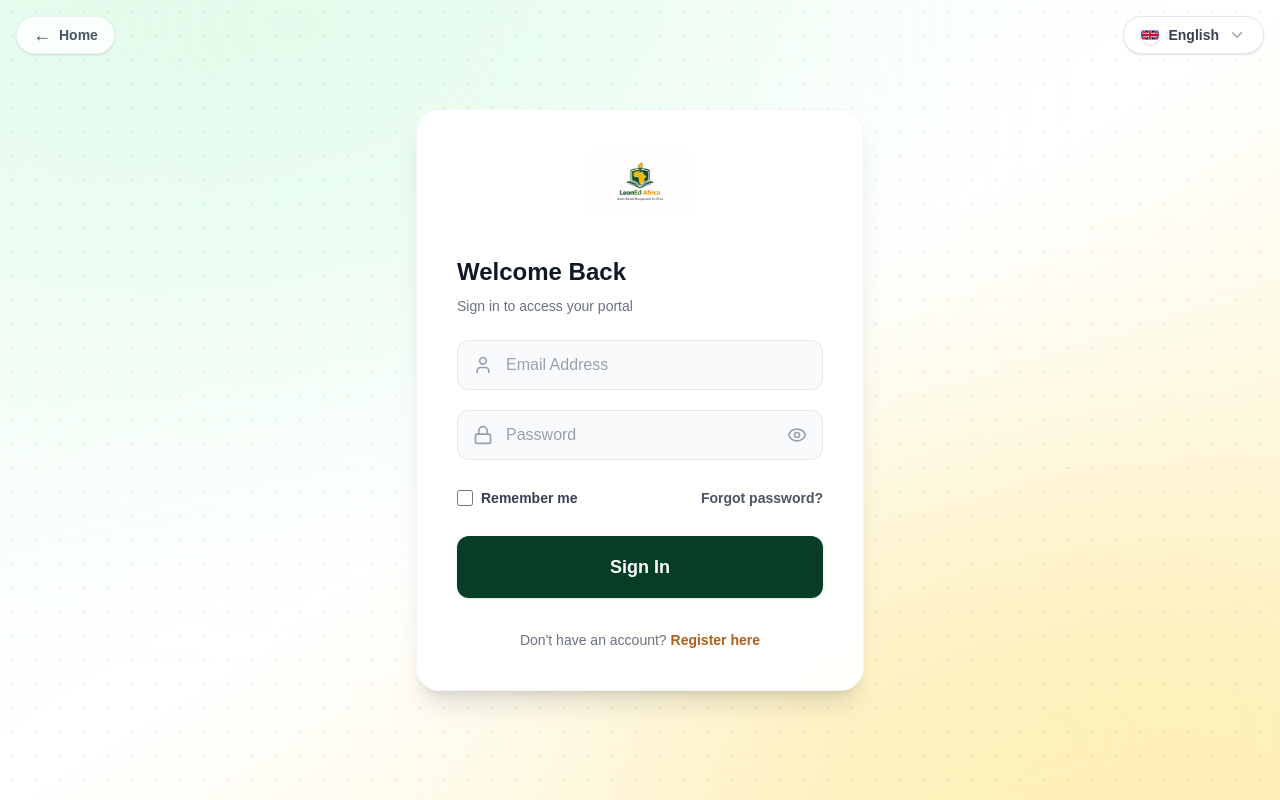
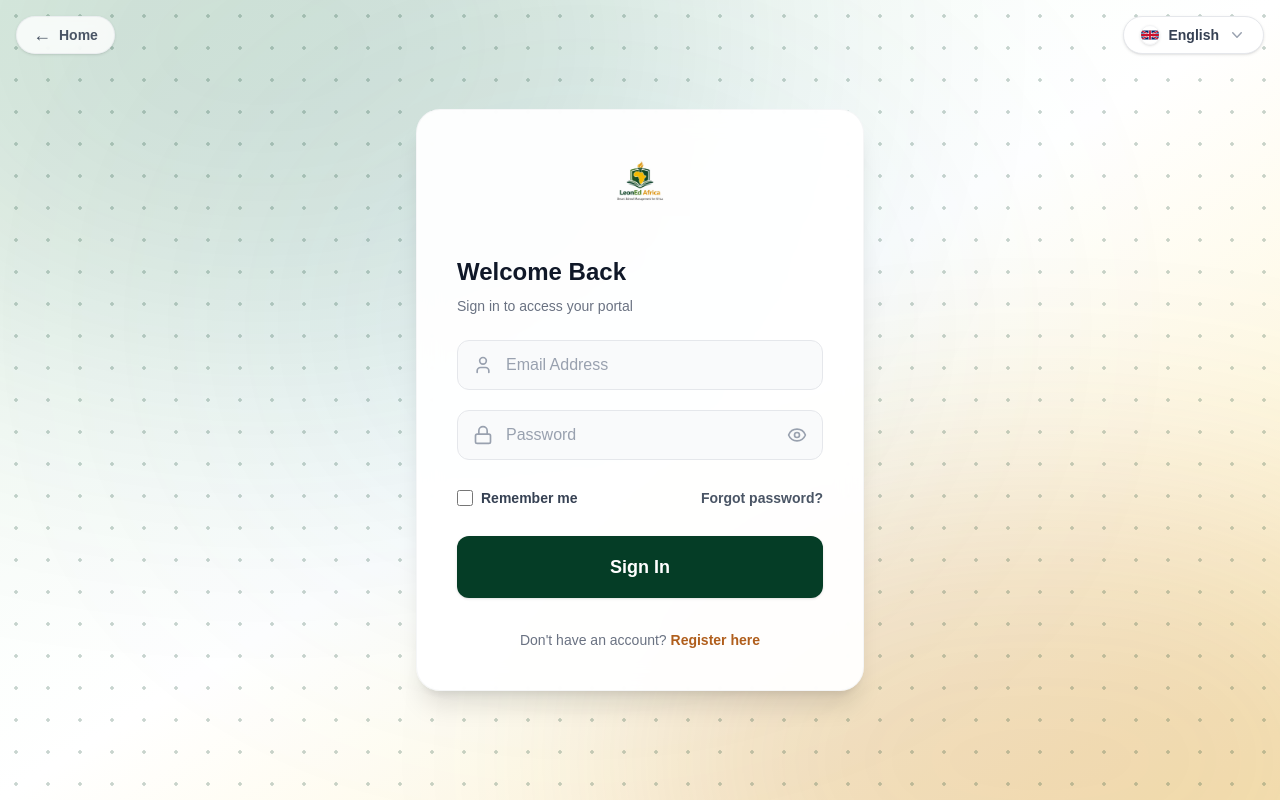
Before and after one commit to Leon-Eds/Frontend, a Next.js app: page /login in a window 1280 px wide. Built offline with nearby package versions, Linux system fonts and the light colour scheme.

Commit message:
fix: increase contrast and visibility of login page background grid and glows

```diff
--- a/src/app/globals.css
+++ b/src/app/globals.css
@@ -183,11 +183,11 @@ html.dark .blueprint-bg {
 
 /* Transparent premium dot-grid overlay */
 .dot-grid-overlay {
-  background-image: radial-gradient(rgba(5, 61, 38, 0.12) 1.5px, transparent 1.5px);
-  background-size: 24px 24px;
+  background-image: radial-gradient(rgba(5, 61, 38, 0.22) 1.5px, transparent 2px);
+  background-size: 32px 32px;
 }
 html.dark .dot-grid-overlay {
-  background-image: radial-gradient(rgba(255, 255, 255, 0.08) 1.5px, transparent 1.5px) !important;
+  background-image: radial-gradient(rgba(255, 255, 255, 0.18) 1.5px, transparent 2px) !important;
 }
 
 /* Animated floating mesh blobs for backgrounds */
--- a/src/app/login/page.tsx
+++ b/src/app/login/page.tsx
@@ -79,14 +79,27 @@ export default function LoginPage() {
       <div
         className="absolute inset-0 pointer-events-none transition-transform duration-700 ease-out"
         style={{
-          transform: `translate(${mousePos.x * 40}px, ${mousePos.y * 40}px)`
+          transform: `translate(${mousePos.x * 50}px, ${mousePos.y * 50}px)`
         }}
       >
-        <div className="absolute top-[-20%] left-[-10%] w-[60%] h-[60%] rounded-full bg-green-200/30 blur-[130px] animate-drift-one" />
-        <div className="absolute bottom-[-20%] right-[-10%] w-[60%] h-[60%] rounded-full bg-amber-200/35 blur-[130px] animate-drift-two" />
+        {/* Primary forest green glow */}
+        <div
+          className="absolute top-[-20%] left-[-15%] w-[65%] h-[65%] rounded-full blur-[130px] animate-drift-one"
+          style={{ backgroundColor: '#053d26', opacity: 0.16 }}
+        />
+        {/* Accent warm amber glow */}
+        <div
+          className="absolute bottom-[-25%] right-[-15%] w-[65%] h-[65%] rounded-full blur-[130px] animate-drift-two"
+          style={{ backgroundColor: '#b05e1c', opacity: 0.18 }}
+        />
+        {/* Secondary soft sky/teal glow */}
+        <div
+          className="absolute top-[25%] left-[20%] w-[45%] h-[45%] rounded-full blur-[140px] animate-drift-one"
+          style={{ backgroundColor: '#0ea5e9', opacity: 0.08 }}
+        />
       </div>
       {/* Subtle transparent dot grid on top of the mesh */}
-      <div className="absolute inset-0 bg-transparent dot-grid-overlay opacity-60 pointer-events-none mix-blend-multiply dark:mix-blend-screen" />
+      <div className="absolute inset-0 dot-grid-overlay pointer-events-none" />
 
       {/* Floating Home Button */}
       <Link
```
